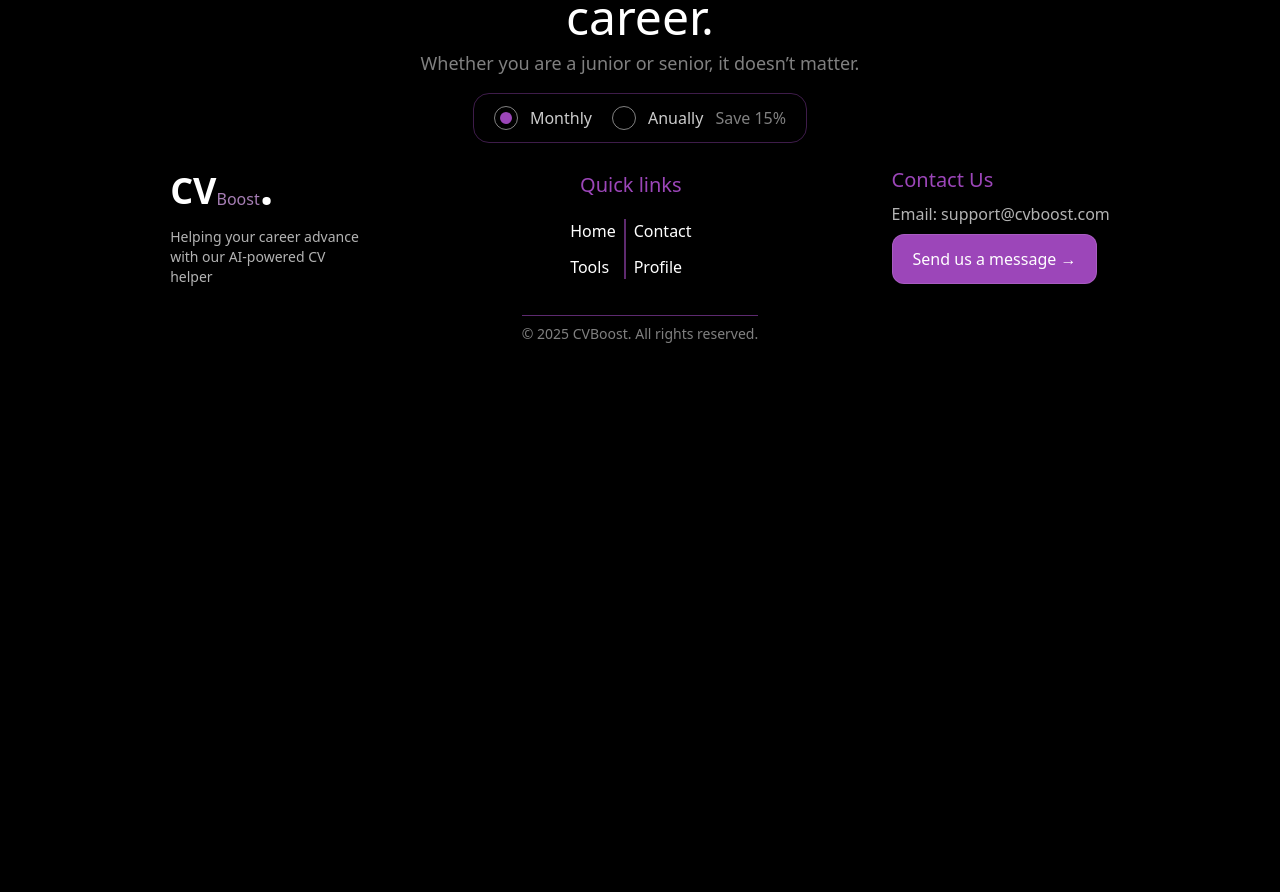
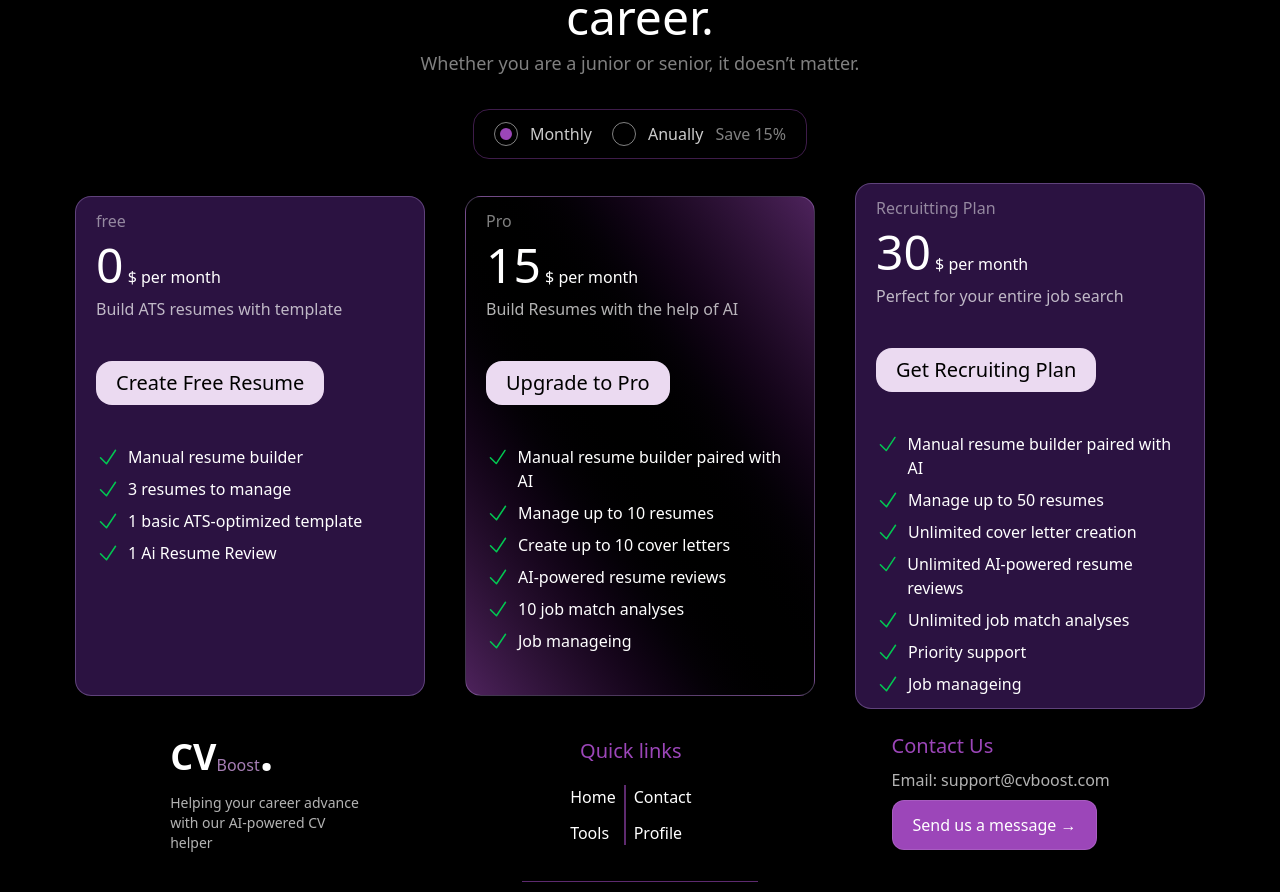
Before and after one commit to RaulSchiop/CVBoost, a Next.js app in the folder frontend/: page / in a window 1280 px wide. Shown: the part 2479-3371 px from the top of the page. Before the commit the page ends 2823 px from the top, so only its background shows below. Built offline with nearby package versions, Linux system fonts and the light colour scheme.

Commit message:
pricing section done

```diff
--- a/frontend/src/Components/Cards/PricingCards.tsx
+++ b/frontend/src/Components/Cards/PricingCards.tsx
@@ -1,13 +1,70 @@
+"use client";
+
+import { motion } from "motion/react";
+import MainBtn from "../Buttons/MainBtn";
+import MainCard from "./MainCard";
+
 interface PricingProps {
    toggle: boolean;
    setToggle?: (seter: boolean) => void;
 }
 
 export default function PriceingCards({ toggle, setToggle }: PricingProps) {
+   const pricin = [
+      {
+         title: "free",
+         monthlyPrice: 0,
+         anuallyPrice: 0,
+         description: "Build ATS resumes with template",
+         best: false,
+         pros: [
+            "Manual resume builder",
+            "3 resumes to manage",
+            "1 basic ATS-optimized template",
+            "1 Ai Resume Review",
+         ],
+         button: "Create Free Resume",
+      },
+      {
+         title: "Pro",
+         monthlyPrice: 15,
+         anuallyPrice: 80,
+         description: "Build Resumes with the help of AI",
+         best: true,
+         pros: [
+            "Manual resume builder paired with AI",
+            "Manage up to 10 resumes",
+            "Create up to 10 cover letters",
+            "AI-powered resume reviews",
+            "10 job match analyses",
+            "Job manageing",
+         ],
+         button: "Upgrade to Pro",
+      },
+      {
+         title: "Recruitting Plan",
+         monthlyPrice: 30,
+         anuallyPrice: 150,
+         description: "Perfect for your entire job search",
+         best: false,
+         pros: [
+            "Manual resume builder paired with AI",
+            "Manage up to 50 resumes",
+            "Unlimited cover letter creation",
+            "Unlimited AI-powered resume reviews",
+            "Unlimited job match analyses",
+            "Priority support",
+            "Job manageing",
+         ],
+         button: "Get Recruiting Plan",
+      },
+   ];
+
    return (
       <div>
-         <div className="flex mt-4 px-5 py-3 border-accent-500/40 border-1 rounded-2xl gap-5">
+         <div className="flex mt-4   w-full items-center justify-center">
             {/* toggle dif */}
+            <div className="border-accent-500/40 border-1 rounded-2xl flex mt-4 px-5 py-3 gap-5 w-fit items-center justify-center">
                <div className="flex gap-3 justify-center items-center">
                   <div
                      className=" rounded-full border-white/50 border-1 h-6 w-6 flex items-center justify-center"
@@ -34,12 +91,82 @@ export default function PriceingCards({ toggle, setToggle }: PricingProps) {
                   </div>
                   <p className="text-white/80">Anually</p>
                   <p
-                  className={`${toggle ? "text-accent-500/80" : "text-white/50"} `}
+                     className={`${
+                        toggle ? "text-accent-500/80" : "text-white/50"
+                     } `}
                   >
                      Save 15%
                   </p>
                </div>
             </div>
          </div>
+         <div className="mt-6 flex items-center justify-center gap-10 ">
+            {pricin.map((items, index) => (
+               <MainCard
+                  key={index}
+                  color={
+                     items?.best
+                        ? "bg-gradient-to-bl from-accent-500/50 via-black to-accent-500/50"
+                        : "bg-purple-500/25"
+                  }
+                  ClassName={`w-[350px] min-h-[500px] `}
+               >
+                  <div>
+                     <div>
+                        <p className="text-white/50 mb-2">{items.title}</p>
+                        <h1>
+                           <a className="text-5xl">
+                              {toggle ? items.anuallyPrice : items.monthlyPrice}
+                           </a>{" "}
+                           {toggle ? "$ per year" : "$ per month"}
+                        </h1>
+                        <p className="text-white/70 mb-10 mt-2 ">
+                           {items.description}
+                        </p>
+                        <motion.button
+                           initial={{ opacity: 0, y: -200 }}
+                           animate={{ opacity: 1, y: 0 }}
+                           transition={{ type: "spring", duration: 0.5 }}
+                           whileHover={{
+                              scale: 1.05,
+
+                              transition: { type: "spring", duration: 0.4 },
+                           }}
+                           whileTap={{
+                              scale: 0.9,
+
+                              transition: { type: "spring", duration: 0.4 },
+                           }}
+                           className="flex items-center justify-center py-2 px-5 rounded-2xl bg-accent-900 text-black text-xl"
+                        >
+                           {items.button}
+                        </motion.button>
+                     </div>
+                     <ul className="mt-10 flex items-start justify-center flex-col gap-2">
+                        {items.pros.map((pro, index) => (
+                           <li key={index} className="flex gap-2">
+                              <svg
+                                 xmlns="http://www.w3.org/2000/svg"
+                                 fill="none"
+                                 viewBox="0 0 24 24"
+                                 strokeWidth={1.5}
+                                 stroke="currentColor"
+                                 className="size-6 text-green-500"
+                              >
+                                 <path
+                                    strokeLinecap="round"
+                                    strokeLinejoin="round"
+                                    d="m4.5 12.75 6 6 9-13.5"
+                                 />
+                              </svg>
+                              {pro}
+                           </li>
+                        ))}
+                     </ul>
+                  </div>
+               </MainCard>
+            ))}
+         </div>
+      </div>
    );
 }
```
Lines whose indentation alone changed are shown as unchanged.
